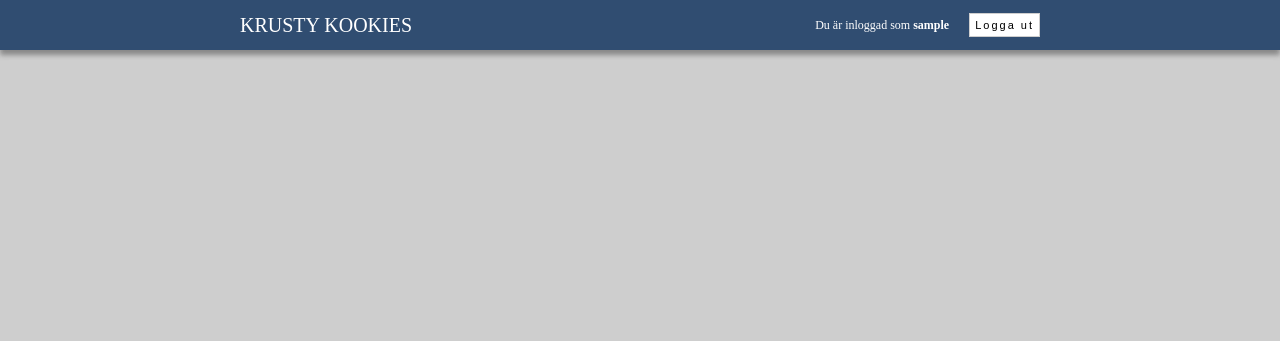
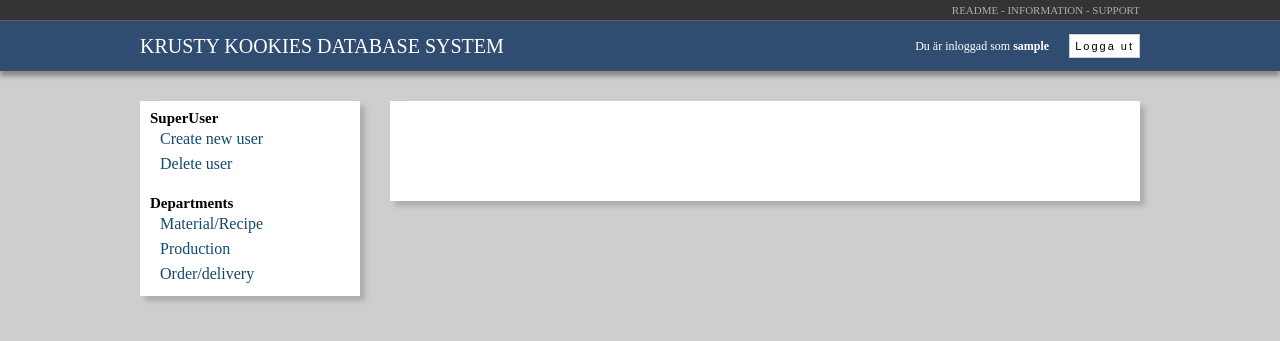
Before and after one commit to jivung/krustykookies, a PHP site: page / in a window 1280 px wide. Shown: the top 341 px of the page. Run offline with PHP 8.4, Linux system fonts and the light colour scheme; the visitor is signed in with stand-in values (Sample User, id 1).

Commit message:
Updated interface for preliminary superuser.

```diff
--- /dev/null
+++ b/includes/content.php
@@ -0,0 +1,19 @@
+<div id="maincontainer">
+	<div id="leftbar">
+		<div id="leftbarcontent">
+			<div id="leftbarhead">
+				SuperUser
+			</div>
+			<a href="index.php?page=createnewuser" class="leftbar_menuobject">Create new user</a>
+			<a href="index.php?page=createnewuser" class="leftbar_menuobject">Delete user</a>
+			<div id="leftbarhead" style="margin-top:20px">
+				Departments
+			</div>
+			<a href="index.php?page=createnewuser" class="leftbar_menuobject">Material/Recipe</a>
+			<a href="index.php?page=createnewuser" class="leftbar_menuobject">Production</a>
+			<a href="index.php?page=createnewuser" class="leftbar_menuobject">Order/delivery</a>
+		</div>
+	</div>
+	<div id="mainbar">
+	</div>
+</div>
--- a/includes/stylesheet.css
+++ b/includes/stylesheet.css
@@ -38,6 +38,50 @@ text-decoration: none;
 
 /*
 
+		TOPTOP BANNER
+
+*/
+#toptopbanner {
+min-width: 100%;
+height: 20px;
+background: #343434;
+padding: 0;
+margin: 0;
+border-bottom: 1px solid #5b5b5b;
+}
+
+/*
+
+		TOPTOP CONTAINER
+
+*/
+#toptopcontainer {
+width: 1000px;
+height: 20px;
+padding: 0;
+margin-left: auto;
+margin-right: auto;
+}
+
+/*
+
+		README CONTAINER
+
+*/
+#readmecontainer {
+float: right;
+width: ;
+height: 20px;
+padding: 0;
+font-size: 11px;
+font-family: Microsoft Tai le;
+font-weight: normal;
+line-height: 20px;
+color: #adadad;
+}
+
+/*
+
 		TOP BANNER
 
 */
@@ -56,7 +100,7 @@ box-shadow: 0px 5px 5px #888888;
 
 */
 #topcontainer {
-width: 800px;
+width: 1000px;
 height: 50px;
 background: #304d71;
 padding: 0;
@@ -121,6 +165,94 @@ color: #FFF;
 
 /*
 
+		MAIN CONTAINER
+
+*/
+#maincontainer {
+width: 1000px;
+height: ;
+background: ;
+padding: 0;
+margin-left: auto;
+margin-right: auto;
+}
+
+/*
+
+		LEFT BAR
+
+*/
+#leftbar {
+width: 220px;
+height: ;
+background: #FFFFFF;
+padding: 0;
+float: left;
+margin-top: 30px;
+box-shadow: 5px 5px 5px #adadad;
+}
+
+/*
+
+		LEFT BAR HEAD
+
+*/
+#leftbarhead {
+width: 200px;
+height: ;
+padding: 0;
+float: left;
+margin: 0;
+font-size: 15px;
+font-family: Microsoft Tai le;
+font-weight: bold;
+line-height: 15px;
+color: #000;
+}
+
+/*
+
+		LEFT BAR CONTENT
+
+*/
+#leftbarcontent {
+width: 200px;
+height: ;
+padding-bottom: 10px;
+float: left;
+margin-top: 10px;
+margin-left: 10px;
+font-size: 12px;
+font-family: Microsoft Tai le;
+font-weight: normal;
+line-height: 15px;
+color: #000;
+}
+
+#leftbar: after {
+clear: both;
+content: "";
+display: block;
+}
+
+/*
+
+		MAIN BAR
+
+*/
+#mainbar {
+width: 750px;
+height: 100px;
+background: #FFFFFF;
+padding: 0;
+float: right;
+margin-top: 30px;
+box-shadow: 5px 5px 5px #adadad;
+}
+
+
+/*
+
 		LOGIN CONTAINER
 
 */
@@ -160,7 +292,7 @@ background: #FFF;
 padding: 0;
 margin: 0;
 float: left;
-box-shadow: 5px 5px 5px #888888;
+box-shadow: 5px 5px 5px #adadad;
 }
 
 /*
@@ -303,3 +435,156 @@ font-size: 11px;
 letter-spacing: 2px;
 background-color: #FFFFFF;
 }
+
+/*
+
+		LEFT BAR MENU OBJECT
+
+*/
+a.leftbar_menuobject {
+float: left;
+width: 190px;
+background-color: #FFFFFF;
+padding-top: 5px;
+padding-bottom: 5px;
+padding-left: 10px;
+margin-top: px;
+margin-left: 0;
+margin-right: 0;
+font-size: 16px;
+font-family: Corbel;
+font-weight: normal;
+color: #13496f;
+text-decoration: none;
+}
+
+a.leftbar_menuobject:visited {
+float: left;
+width: 190px;
+background-color: #FFFFFF;
+padding-top: 5px;
+padding-bottom: 5px;
+padding-left: 10px;
+margin-top: px;
+margin-left: 0;
+margin-right: 0;
+font-size: 16px;
+font-family: Corbel;
+font-weight: bold;
+color: #13496f;
+text-decoration: none;
+}
+
+a.leftbar_menuobject:hover {
+float: left;
+width: 190px;
+background-color: #e8e8e8;
+padding-top: 5px;
+padding-bottom: 5px;
+padding-left: 10px;
+margin-top: px;
+margin-left: 0;
+margin-right: 0;
+font-size: 16px;
+font-family: Corbel;
+font-weight: bold;
+color: #13496f;
+text-decoration: none;
+}
+
+a.menuobject:active {
+float: left;
+width: 190px;
+background-color: #e8e8e8;
+padding-top: 5px;
+padding-bottom: 5px;
+padding-left: 10px;
+padding-right: 10px;
+margin-top: px;
+margin-left: 0;
+margin-right: 0;
+font-size: 16px;
+font-family: Corbel;
+font-weight: bold;
+color: #13496f;
+text-decoration: none;
+}
+
+/*
+** Active menuobject
+*/
+a.menuobject.active {
+float: left;
+min-width: 10px;
+height: 23px;
+background-color: #156dab;
+padding-top: 5px;
+padding-bottom: 15px;
+padding-left: 10px;
+padding-right: 10px;
+margin-top: 15px;
+margin-left: 0;
+margin-right: 0;
+font-size: 16px;
+font-family: Corbel;
+font-weight: bold;
+color: #FFFFFF;
+text-decoration: none;
+}
+
+a.menuobject.active:visited {
+float: left;
+min-width: 10px;
+height: 23px;
+background-color: #156dab;
+padding-top: 5px;
+padding-bottom: 15px;
+padding-left: 10px;
+padding-right: 10px;
+margin-top: 15px;
+margin-left: 0;
+margin-right: 0;
+font-size: 16px;
+font-family: Corbel;
+font-weight: bold;
+color: #FFFFFF;
+text-decoration: none;
+}
+
+a.menuobject.active:hover {
+float: left;
+min-width: 10px;
+height: 23px;
+background-color: #156dab;
+padding-top: 5px;
+padding-bottom: 15px;
+padding-left: 10px;
+padding-right: 10px;
+margin-top: 15px;
+margin-left: 0;
+margin-right: 0;
+font-size: 16px;
+font-family: Corbel;
+font-weight: bold;
+color: #FFFFFF;
+text-decoration: none;
+}
+
+a.menuobject.active:active {
+float: left;
+min-width: 10px;
+height: 23px;
+background-color: #156dab;
+padding-top: 5px;
+padding-bottom: 15px;
+padding-left: 10px;
+padding-right: 10px;
+margin-top: 15px;
+margin-left: 0;
+margin-right: 0;
+font-size: 16px;
+font-family: Corbel;
+font-weight: bold;
+color: #FFFFFF;
+text-decoration: none;
+}
--- a/index.php
+++ b/index.php
@@ -11,10 +11,17 @@ require_once("includes/setup.php");
 		<link type="text/css" rel="stylesheet" href="includes/stylesheet.css" />
 	</head>
 	<body>
+		<div id="toptopbanner">
+			<div id="toptopcontainer">
+				<div id="readmecontainer">
+					README - INFORMATION - SUPPORT
+				</div>
+			</div>
+		</div>
 		<div id="topbanner">
 			<div id="topcontainer">
 				<div id="logocontainer">
-					<a class="logo" href="index.php">KRUSTY KOOKIES</a>
+					<a class="logo" href="index.php">KRUSTY KOOKIES DATABASE SYSTEM</a>
 				</div>
 				<?php
 					//Display user info if logged in.
@@ -25,9 +32,11 @@ require_once("includes/setup.php");
 			</div>
 		</div>
 		<?php
-			//Display loginbox if not logged in.
+			//Display loginbox if not logged in, else show content appropriate to usertype.
 			if(!isset($_SESSION['username'])){
 				include_once("includes/loginbox.php");
+			} else {
+				include_once("includes/content.php");
 			}
 		?>
 		<?php
```
